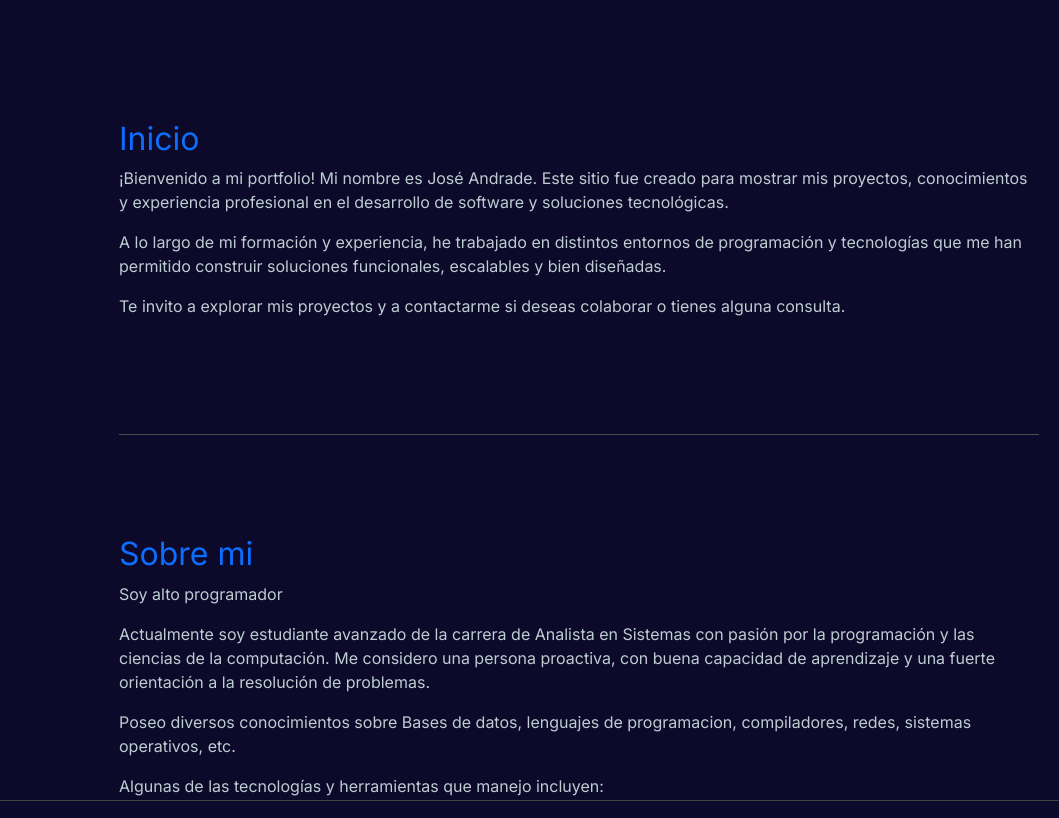
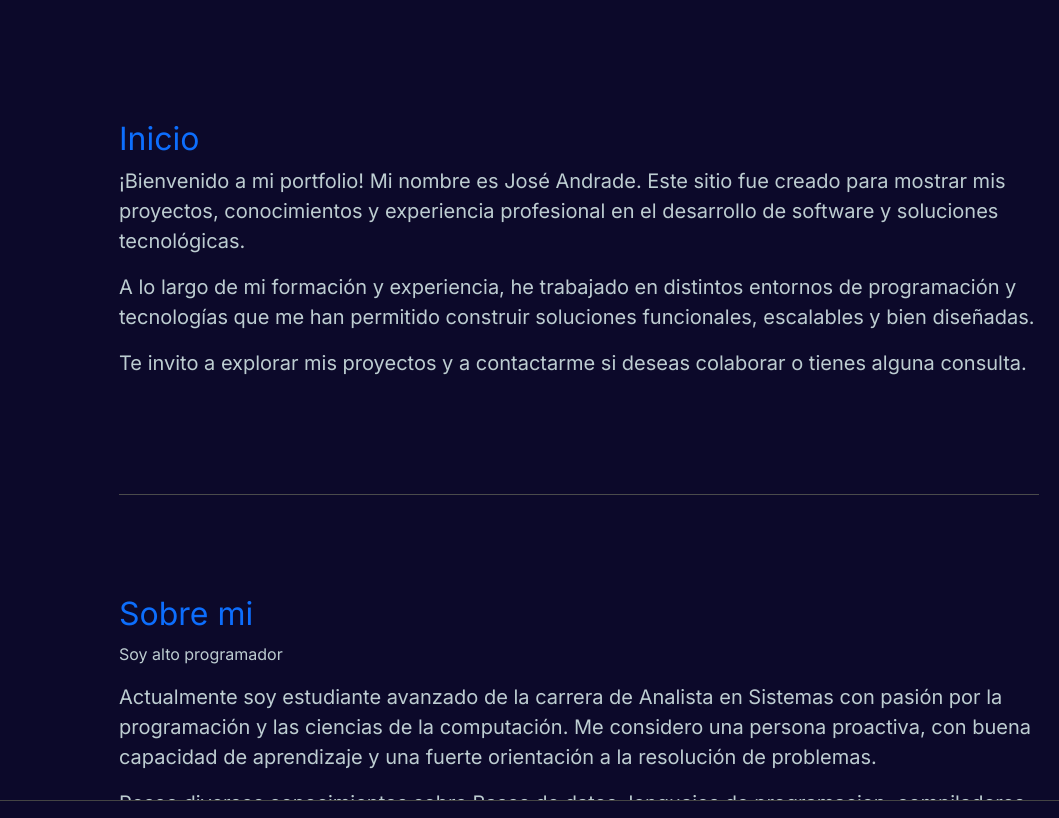
Before and after one commit to oJotasi/Portfolio, a plain HTML site: page index.html in a window 1280 px wide. Shown: the top 818 px of the page, 221-1280 px from the left. Drawn offline with nearby package versions, Linux system fonts and the light colour scheme.

Commit message:
aumentar tamaño de fuente

```diff
--- a/index.html
+++ b/index.html
@@ -44,13 +44,13 @@
     <div class="col-12 col-xl-9 columna-derecha">
         <div id="seccion1" class="seccion">
           <h2 class="text-primary">Inicio</h2>
-          <p>
+          <p class="lead">
           ¡Bienvenido a mi portfolio! Mi nombre es José Andrade. Este sitio fue creado para mostrar mis proyectos, conocimientos y experiencia profesional en el desarrollo de software y soluciones tecnológicas.
           </p>
-          <p>
+          <p class="lead">
           A lo largo de mi formación y experiencia, he trabajado en distintos entornos de programación y tecnologías que me han permitido construir soluciones funcionales, escalables y bien diseñadas.
           </p>
-          <p>
+          <p class="lead">
            Te invito a explorar mis proyectos y a contactarme si deseas colaborar o tienes alguna consulta.
         </p>
         </div>
@@ -58,12 +58,12 @@
         <div id="seccion2" class="seccion">
           <h2 class="text-primary">Sobre mi</h2>
           <p>Soy alto programador</p>
-          <p>
+          <p class="lead">
           Actualmente soy estudiante avanzado de la carrera de Analista en Sistemas con pasión por la programación y las ciencias de la computación. Me considero una persona proactiva, con buena capacidad de aprendizaje y una fuerte orientación a la resolución de problemas.
           </p>
-          <p>Poseo diversos conocimientos sobre Bases de datos, lenguajes de programacion, compiladores, redes, sistemas operativos, etc.</p>
+          <p class="lead">Poseo diversos conocimientos sobre Bases de datos, lenguajes de programacion, compiladores, redes, sistemas operativos, etc.</p>
 
-          <p>
+          <p class="lead">
             Algunas de las tecnologías y herramientas que manejo incluyen:
           </p>
           <br>
```
